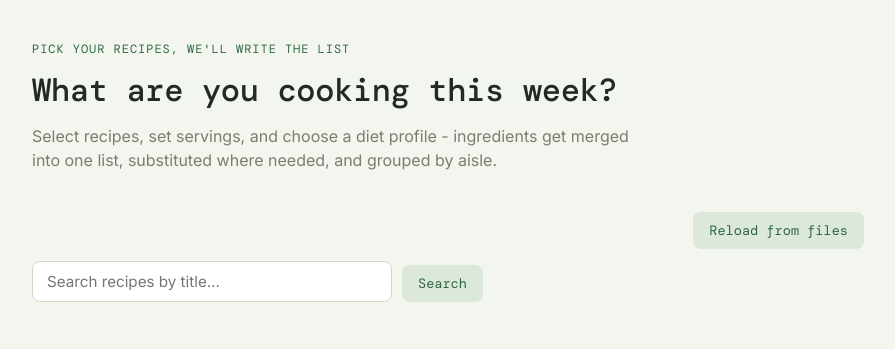
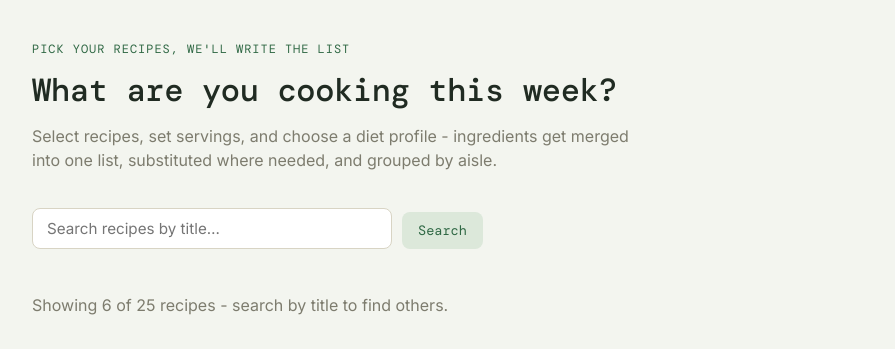
Before and after one commit to eduardcummins/shoppinglist_app, a Flask app: page / in a window 1280 px wide. Shown: the part 62-411 px from the top of the page, without its empty margins (192-1087 px from the left). Run offline with Flask 3, Linux system fonts and the light colour scheme; data comes from the database, SQL or seed files in the repository.

Commit message:
finalised, removed unecessary complexity

```diff
--- a/app.py
+++ b/app.py
@@ -20,10 +20,9 @@ SUBSTITUTIONS_GLOB = os.path.join(BASE_DIR, "substitutions_*.csv")
 
 
 def get_db():
-    """Open a new database connection with row access by column name."""
     db = sqlite3.connect(DATABASE)
     db.row_factory = sqlite3.Row
-    db.execute("PRAGMA foreign_keys = ON") # Will refuse to delete a recipe if it still has recipe_ingredients rows
+    db.execute("PRAGMA foreign_keys = ON") # refuses to delete a recipe with recipe_ingredients rows still attached
     return db
 
 
@@ -36,12 +35,10 @@ def init_db():
 
 
 def resolve_ingredient_category(category):
-    """Assigns correct category to an ingredient, defaulting to "Other" if none is provided."""
     return category.strip() if category and category.strip() else "Other"
 
 
 def get_or_create_ingredient(db, name, category):
-    """Case-insensitive ingredient lookup; inserts a new row if none exists."""
     ingredient = db.execute(
         "SELECT * FROM ingredients WHERE LOWER(name) = LOWER(?)", (name,)
     ).fetchone()
@@ -56,7 +53,6 @@ def get_or_create_ingredient(db, name, category):
 
 
 def get_or_create_recipe(db, title, servings):
-    """Case-insensitive recipe lookup; inserts a new row if none exists."""
     recipe = db.execute(
         "SELECT * FROM recipes WHERE LOWER(title) = LOWER(?)", (title,)
     ).fetchone()
@@ -70,11 +66,6 @@ def get_or_create_recipe(db, title, servings):
 
 
 def load_ingredients_from_csv():
-    """Sync ingredients from ingredients.csv, matched by name
-    (case-insensitive): add any ingredient that's missing, and update its
-    category if the CSV's now says something different. Never deletes an
-    ingredient, so this is safe to run every startup (or on demand) and
-    won't erase or orphan an ingredient added through the app itself."""
     db = get_db()
     with open(INGREDIENTS_CSV, newline="") as f:
         for row in csv.DictReader(f):
@@ -99,32 +90,8 @@ def load_ingredients_from_csv():
 
 
 def load_recipes_from_csv():
-    """Sync recipes/recipe_ingredients from recipes.csv, matched by recipe
-    title (case-insensitive). One row = one ingredient used in one recipe,
-    so the same title appears on several rows, once per ingredient.
-
-    For each title found in the CSV:
-      - if no recipe with that title exists yet, create it and insert all
-        of its ingredient rows.
-      - if a recipe with that title already exists, update its servings
-        and REPLACE its entire recipe_ingredients list with what's
-        currently in the CSV -- so an edited quantity, a removed
-        ingredient, or a newly added one all take effect. (This can't
-        affect already-generated shopping lists: those store their own
-        copied-out ingredient/quantity data and never look at
-        recipe_ingredients again.)
-
-    A recipe whose title isn't in the CSV at all (e.g. one added through
-    the New Recipe form) is left completely untouched.
-
-    Note: title is the only thing identifying a recipe here, since there's
-    no id column in the CSV. Renaming a title in the CSV is indistinguishable
-    from deleting one recipe and adding a new one -- it creates a new recipe
-    under the new title and leaves the old-titled one exactly as it was."""
     db = get_db()
-
-    # Group every CSV row by title first, so we have each recipe's complete,
-    # current ingredient list in hand before touching the database.
+    # Grouped by title first so each recipe's full ingredient list is ready before any db writes.
     recipes_in_csv = {}  # title.lower() -> {"title", "servings", "ingredients"}
     with open(RECIPES_CSV, newline="") as f:
         for row in csv.DictReader(f):
@@ -151,9 +118,6 @@ def load_recipes_from_csv():
                     "ingredients": {},
                 }
 
-            # Merge repeated ingredient lines under the same title (e.g. a
-            # typo'd duplicate row) by summing quantity, instead of trying
-            # to insert the same (recipe, ingredient) pair twice.
             ingredients = recipes_in_csv[title_key]["ingredients"]
             ingredient_key = ingredient_name.lower()
             if ingredient_key not in ingredients:
@@ -190,15 +154,8 @@ def load_recipes_from_csv():
 
 
 def load_dietary_substitutions():
-    """Sync the dietary_substitutions table from substitutions_<diet>.csv
-    files in the project root, so editing a CSV and restarting the app is
-    enough to change substitution rules — no SQL required. Each file fully
-    replaces that diet's rows, so deleting a row from the CSV removes it
-    from the DB too."""
     db = get_db()
 
-    # glob.glob finds every file matching a filename pattern -- here, every
-    # file in the project folder named "substitutions_<something>.csv".
     for path in sorted(glob.glob(SUBSTITUTIONS_GLOB)):
         filename = os.path.basename(path)
         diet_type = filename[len("substitutions_"):-len(".csv")].replace("_", "-")
@@ -206,14 +163,7 @@ def load_dietary_substitutions():
         db.execute("DELETE FROM dietary_substitutions WHERE diet_type = ?", (diet_type,))
 
         with open(path, newline="") as f:
-            # enumerate(..., start=2) numbers rows starting at 2, not 0 or 1,
-            # since csv.DictReader already consumed row 1 (the header) --
-            # so row_num here matches the actual line number in the file,
-            # which makes the warning messages below easier to act on.
             for row_num, row in enumerate(csv.DictReader(f), start=2):
-                # row.get("ingredient") is None if that column is missing
-                # from this row; "or ''" swaps None for an empty string
-                # first, since None has no .strip() method.
                 ingredient_name = (row.get("ingredient") or "").strip()
                 substitute_name = (row.get("substitute") or "").strip()
                 note = (row.get("note") or "").strip()
@@ -249,22 +199,7 @@ def load_dietary_substitutions():
     db.close()
 
 
-# ---------------------------------------------------------------------------
-# Manually re-run the CSV sync (same three functions the app calls at
-# startup), so editing a CSV doesn't require restarting the Flask server.
-# ---------------------------------------------------------------------------
-@app.route("/reload", methods=["POST"])
-def reload_from_files():
-    load_ingredients_from_csv()
-    load_recipes_from_csv()
-    load_dietary_substitutions()
-    flash("Reloaded ingredients.csv, recipes.csv, and substitutions_*.csv.")
-    return redirect(url_for("index"))
-
-
-# ---------------------------------------------------------------------------
 # Home: pick recipes, set servings, choose a diet profile, generate a list
-# ---------------------------------------------------------------------------
 DEFAULT_RECIPE_LIMIT = 6
 
 
@@ -273,11 +208,6 @@ def index():
     db = get_db()
     search = request.args.get("q", "").strip()
 
-    # Recipes already checked before a search was typed need to stay
-    # visible and checked even if the search term (or the default 6-recipe
-    # cap below) would otherwise hide them. The search form's JS carries
-    # these over as "selected"/"servings_<id>" query params when it submits
-    # -- see the script at the bottom of index.html.
     selected_ids = []
     for raw_id in request.args.getlist("selected"):
         if raw_id.isdigit():
@@ -302,9 +232,7 @@ def index():
 
     recipes = []
     if recipe_ids:
-        # Can't parameterize the NUMBER of placeholders in an IN (...)
-        # clause, only the values -- so we build one "?" per id here, then
-        # still pass every id through as a bound parameter, same as usual.
+        # Only values can be parameterized, not the number of placeholders, so build one "?" per id.
         placeholders = ",".join("?" for _ in recipe_ids)
         recipes = db.execute(
             f"SELECT * FROM recipes WHERE id IN ({placeholders}) ORDER BY title",
@@ -313,16 +241,13 @@ def index():
 
     total_recipe_count = db.execute("SELECT COUNT(*) c FROM recipes").fetchone()["c"]
 
-    # If a selected recipe's servings box was edited before the search
-    # reloaded the page, carry that value over too, instead of resetting
-    # it back to the recipe's default servings.
+    # Carries over an edited servings value across a search reload instead of resetting it.
     servings_overrides = {}
     for sid in selected_ids:
         raw = request.args.get(f"servings_{sid}")
         if raw:
             servings_overrides[sid] = raw
 
-    # Attach each recipe's ingredient list so the page can preview them
     recipes_with_ingredients = []
     for recipe in recipes:
         ingredients = db.execute(
@@ -355,23 +280,14 @@ def index():
     )
 
 
-# ---------------------------------------------------------------------------
 # Add a new recipe, with a repeatable ingredient row per line
-# ---------------------------------------------------------------------------
 @app.route("/recipes/new", methods=["GET", "POST"])
 def new_recipe():
     if request.method == "GET":
         db = get_db()
-        # The template turns this list into JSON for the ingredient-search
-        # box's JavaScript, which needs plain dicts (not sqlite3.Row objects)
-        # to convert cleanly -- so we copy each row into a dict by hand.
         ingredients = []
         for row in db.execute("SELECT id, name, category FROM ingredients ORDER BY name"):
-            ingredients.append(dict(row))
-        # The category dropdown offers whatever categories already exist in
-        # the ingredients table (so adding, say, "Spices" ingredients via
-        # ingredients.csv makes "Spices" show up here too) plus a way to
-        # type a brand new one on the form itself.
+            ingredients.append(dict(row))  # dict, not sqlite3.Row, so the template's tojson can serialize it
         categories = []
         for row in db.execute("SELECT DISTINCT category FROM ingredients ORDER BY category"):
             categories.append(row["category"])
@@ -406,23 +322,12 @@ def new_recipe():
     units = request.form.getlist("unit")
     names = request.form.getlist("ingredient_name")
     categories = request.form.getlist("category")
-    # Set when a row's category dropdown was left on "+ New category" --
-    # holds the typed-in name of that new category for the row.
-    new_categories = request.form.getlist("new_category")
+    new_categories = request.form.getlist("new_category")  # typed name when "+ New category" was picked
     ingredient_ids = request.form.getlist("ingredient_id")
 
-    # Collect valid rows, merging repeated ingredients (same as how
-    # generate() merges ingredients across recipes) so re-adding the same
-    # ingredient twice doesn't violate the recipe_ingredients primary key.
-    # A row picked from the autocomplete dropdown carries its ingredient_id
-    # directly, so it's merged/looked up by id rather than by name — that's
-    # what actually fixes "flour" vs "All-Purpose Flour" ending up as two
-    # separate ingredients.
+    # Merge repeated ingredients so re-adding one doesn't violate the recipe_ingredients primary key;
+    # keying by id (when picked from autocomplete) rather than name avoids "flour" vs "All-Purpose Flour" duplicates.
     merged = {}
-    # quantities/units/names/categories/ingredient_ids are five separate
-    # lists, one entry per ingredient row on the form, all in the same
-    # order -- so quantities[i], units[i], names[i], etc. all describe the
-    # same row. Looping over the index lets us read all five together.
     for i in range(len(quantities)):
         quantity = quantities[i]
         unit = units[i].strip()
@@ -438,16 +343,9 @@ def new_recipe():
         except ValueError:
             continue
 
-        # The unit field is a fixed dropdown; if a request didn't come from
-        # our form and sent something else, just fall back to "units"
-        # rather than trying to guess what was meant.
         if unit not in UNIT_CHOICES:
             unit = "units"
 
-        # Rows picked from the autocomplete dropdown carry their
-        # ingredient_id directly, so key on that instead of the name.
-        # New-ingredient rows (no id yet) are keyed by name instead, so
-        # re-adding the same brand new name twice on one form still merges.
         if ingredient_id.isdigit():
             key = ("id", int(ingredient_id))
         else:
@@ -459,9 +357,6 @@ def new_recipe():
                 "name": name,
                 "unit": unit,
                 "quantity": 0.0,
-                # category is blank when "+ New category" was picked --
-                # use the typed new_category instead, falling back to
-                # "Other" if that was left empty too.
                 "category": category or new_category or "Other",
             }
         merged[key]["quantity"] += quantity
@@ -478,9 +373,6 @@ def new_recipe():
     recipe_id = cursor.lastrowid
 
     for row in merged.values():
-        # row["ingredient_id"] is set if this row was picked from the
-        # autocomplete dropdown (an existing ingredient); otherwise it's
-        # None, meaning this is a brand new ingredient that needs creating.
         if row["ingredient_id"] is not None:
             ingredient_id = row["ingredient_id"]
         else:
@@ -502,11 +394,7 @@ def new_recipe():
     return redirect(url_for("index"))
 
 
-# ---------------------------------------------------------------------------
-# Delete a recipe (and its recipe_ingredients rows). Already-generated
-# shopping lists store their own copied-out ingredient rows and don't
-# reference recipes at all, so this can't affect them.
-# ---------------------------------------------------------------------------
+# Deleting a recipe can't affect already-generated lists: those store their own copied-out ingredient data.
 @app.route("/recipes/<int:recipe_id>/delete", methods=["POST"])
 def delete_recipe(recipe_id):
     db = get_db()
@@ -519,9 +407,7 @@ def delete_recipe(recipe_id):
     return redirect(url_for("index"))
 
 
-# ---------------------------------------------------------------------------
 # Generate a shopping list from the selected recipes + servings + diet
-# ---------------------------------------------------------------------------
 @app.route("/generate", methods=["POST"])
 def generate():
     db = get_db()
@@ -535,13 +421,7 @@ def generate():
     diet_type = request.form.get("diet_type", "none")
     list_name = request.form.get("name", "").strip()
 
-    # aggregated[(final_ingredient_id, unit)] = {"quantity": float, "notes": set()}
-    # The key is a 2-item tuple (an ingredient ID together with its unit),
-    # so quantities only ever add up when both match -- e.g. sugar measured
-    # in grams stays separate from sugar measured in units. "notes" is a
-    # set, not a list, so the same substitution note doesn't show up twice
-    # just because two different recipes both triggered it.
-    aggregated = {}
+    aggregated = {}  # (ingredient_id, unit) -> {"quantity": float, "notes": set()}
 
     for recipe_id in selected_recipe_ids:
         recipe = db.execute(
@@ -550,7 +430,6 @@ def generate():
         if recipe is None:
             continue
 
-        # How many servings did the user ask for this recipe?
         requested_servings = request.form.get(
             f"servings_{recipe_id}", recipe["servings"]
         )
@@ -602,10 +481,6 @@ def generate():
             (f"Shopping List #{list_id}", list_id),
         )
 
-    # .items() gives us (key, value) pairs -- and since each key here is
-    # itself a (ingredient_id, unit) tuple, Python lets us unpack both
-    # levels at once instead of writing "for key, data in ..." and then
-    # key[0]/key[1] every time we need the ingredient id or unit.
     for (ingredient_id, unit), data in aggregated.items():
         db.execute(
             """
@@ -627,9 +502,7 @@ def generate():
     return redirect(url_for("view_list", list_id=list_id))
 
 
-# ---------------------------------------------------------------------------
 # History of previously generated lists
-# ---------------------------------------------------------------------------
 @app.route("/lists")
 def all_lists():
     db = get_db()
@@ -648,9 +521,7 @@ def all_lists():
     return render_template("history.html", lists=lists)
 
 
-# ---------------------------------------------------------------------------
 # View a single shopping list, grouped by aisle/category
-# ---------------------------------------------------------------------------
 @app.route("/list/<int:list_id>")
 def view_list(list_id):
     db = get_db()
@@ -673,8 +544,6 @@ def view_list(list_id):
         (list_id,),
     ).fetchall()
 
-    # For the "add an item" form's ingredient-search box and category
-    # picker -- same pattern as the New Recipe form.
     ingredients = []
     for row in db.execute("SELECT id, name, category FROM ingredients ORDER BY name"):
         ingredients.append(dict(row))
@@ -684,7 +553,6 @@ def view_list(list_id):
 
     db.close()
 
-    # Group items by category for aisle-by-aisle display
     grouped = {}
     for item in items:
         category = item["category"]
@@ -710,10 +578,7 @@ def view_list(list_id):
     )
 
 
-# ---------------------------------------------------------------------------
-# Add a manual, ad-hoc item to an existing shopping list (not tied to any
-# recipe) -- e.g. "we also need paper towels".
-# ---------------------------------------------------------------------------
+# Add a manual, ad-hoc item to an existing shopping list (not tied to any recipe)
 @app.route("/list/<int:list_id>/add-item", methods=["POST"])
 def add_list_item(list_id):
     db = get_db()
@@ -747,9 +612,6 @@ def add_list_item(list_id):
     if unit not in UNIT_CHOICES:
         unit = "units"
 
-    # Same rule as the New Recipe form: an id from the autocomplete dropdown
-    # means an existing ingredient, so use it directly; otherwise this is a
-    # brand new ingredient, so create it.
     if ingredient_id.isdigit():
         resolved_ingredient_id = int(ingredient_id)
     else:
@@ -759,9 +621,7 @@ def add_list_item(list_id):
 
     quantity = round(quantity, 2)
 
-    # Same merge rule as generate(): a line for this ingredient + unit
-    # already on the list gets its quantity bumped instead of a duplicate
-    # row, so manually added items behave the same way as generated ones.
+    # Same merge rule as generate(): bump an existing (ingredient, unit) row instead of duplicating it.
     existing_item = db.execute(
         """
         SELECT id, quantity FROM shopping_list_items
@@ -790,9 +650,7 @@ def add_list_item(list_id):
     return redirect(url_for("view_list", list_id=list_id))
 
 
-# ---------------------------------------------------------------------------
 # Toggle a single item's checked state (used at the store)
-# ---------------------------------------------------------------------------
 @app.route("/list/<int:list_id>/toggle/<int:item_id>", methods=["POST"])
 def toggle_item(list_id, item_id):
     db = get_db()
@@ -805,9 +663,7 @@ def toggle_item(list_id, item_id):
     return redirect(url_for("view_list", list_id=list_id))
 
 
-# ---------------------------------------------------------------------------
 # Delete a single shopping list (and its items)
-# ---------------------------------------------------------------------------
 @app.route("/list/<int:list_id>/delete", methods=["POST"])
 def delete_list(list_id):
     db = get_db()
@@ -820,13 +676,7 @@ def delete_list(list_id):
 
 
 def seed_from_csv_if_empty():
-    """Load ingredients.csv/recipes.csv into the database, but only the
-    very first time each table is empty. After that, the database is the
-    source of truth, so a restart (including Flask's debug-mode auto-
-    reloader, which re-runs this on every code save) won't re-sync the
-    CSVs and silently undo an in-app recipe delete. To pull in CSV edits
-    made after that first run, use the "Reload from files" button, which
-    calls the same load_*_from_csv() functions on demand."""
+    # Only seeds empty tables, so restarts (incl. the debug reloader) don't undo an in-app delete.
     db = get_db()
     ingredients_empty = db.execute("SELECT COUNT(*) c FROM ingredients").fetchone()["c"] == 0
     recipes_empty = db.execute("SELECT COUNT(*) c FROM recipes").fetchone()["c"] == 0
--- a/static/style.css
+++ b/static/style.css
@@ -113,14 +113,6 @@ a:hover { text-decoration: underline; }
 
 .hero h1 { font-size: 2rem; margin-bottom: 10px; }
 .hero-sub { color: var(--muted); max-width: 60ch; margin: 0; }
-
-.toolbar-row {
-    display: flex;
-    justify-content: flex-end;
-    margin-bottom: 12px;
-}
-
-.toolbar-row form { margin: 0; }
 
 /* ---------------- Recipe search ---------------- */
 .search-form {
--- a/templates/index.html
+++ b/templates/index.html
@@ -10,12 +10,6 @@
         get merged into one list, substituted where needed, and grouped by aisle.
     </p>
 </section>
-
-<div class="toolbar-row">
-    <form action="{{ url_for('reload_from_files') }}" method="POST">
-        <button type="submit" class="secondary-btn">Reload from files</button>
-    </form>
-</div>
 
 <form action="{{ url_for('index') }}" method="GET" class="search-form" id="recipe-search-form">
     <input
```
